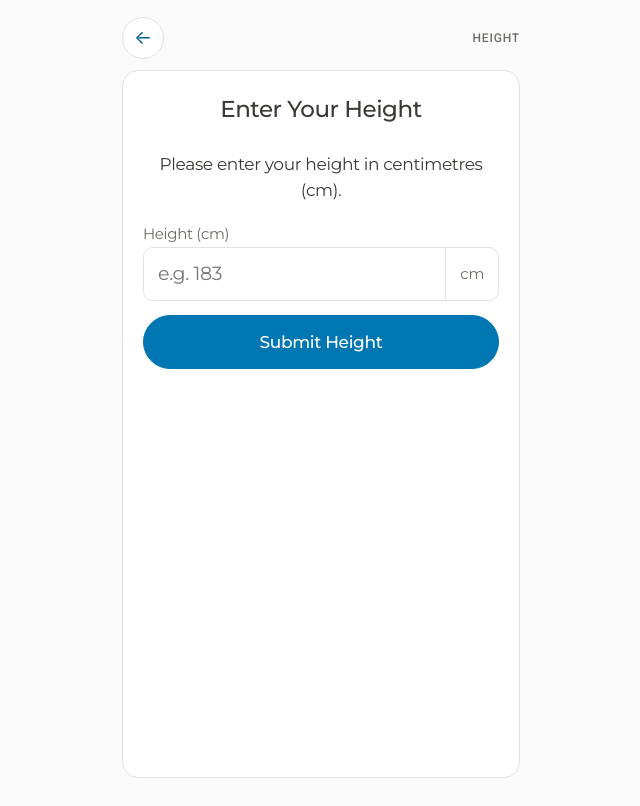
After one commit to RHW-USC/SBF50-Application, a Flask app: page /height-calibration in a window 1280 px wide. The commit adds this page. Shown: the whole page, without its empty margins (319-959 px from the left). Run offline with Flask 3, Linux system fonts and the light colour scheme.

Commit message:
Final Prototype

```diff
--- a/app.py
+++ b/app.py
@@ -5,6 +5,10 @@ app = Flask(__name__)
 @app.route("/")
 def home():
     return render_template("index.html")
+
+@app.route("/height-calibration")
+def height_calibration():
+    return render_template("height-calibration.html")
 
 @app.route("/choose-test")
 def choose_test():
--- a/static/javascript/main.js
+++ b/static/javascript/main.js
@@ -40,12 +40,15 @@ const testInstructions = {
   }
 };
 
+
 const defaults = {
   camera: false,
   test: null,
   score: 0,
-  results: []
+  results: [],
+  height: null
 };
+
 
 /* ----------------------------------------
    Storage
@@ -148,6 +151,68 @@ function go(url) {
   location.href = url;
 }
 
+
+/* ----------------------------------------
+   Height
+---------------------------------------- */
+
+// Retrieve the user's saved height in centimetres.
+function getHeight() {
+  const height = state().height;
+
+  return Number.isFinite(height) && height > 0
+    ? height
+    : null;
+}
+
+// Reset the saved height without affecting test results.
+function resetHeight() {
+  save({ height: null });
+}
+
+// Initialise the height page.
+function initHeight() {
+  const form = document.getElementById('heightForm');
+  const heightInput = document.getElementById('heightInput');
+  const heightMessage = document.getElementById('heightMessage');
+  const heightButton = document.getElementById('submitHeight');
+
+  if (!form || !heightInput || !heightButton) return;
+
+  // Display the previously saved height, if available.
+  const savedHeight = getHeight();
+
+  if (savedHeight !== null) {
+    heightInput.value = savedHeight;
+  }
+
+  heightButton.addEventListener('click', event => {
+    event.preventDefault();
+
+    const height = Number(heightInput.value);
+
+    // Validate the height before saving it.
+    if (heightInput.value.trim() === '' || !Number.isFinite(height) || height < 500 || height > 2500) {
+      heightInput.setCustomValidity('Please enter a height (cm) between 500 and 2500 cm.');
+      heightInput.reportValidity();
+      heightInput.setCustomValidity('');
+      return;
+    }
+
+    // Save the height in browser storage.
+    save({ height });
+
+    if (heightMessage) {
+      heightMessage.textContent = 'Height saved successfully.';
+    }
+
+    // Return to the Choose Test page.
+    go('choose-test');
+  });
+}
+
+
+
 /* ----------------------------------------
    Choose Test
 ---------------------------------------- */
@@ -158,10 +223,8 @@ function renderChooseProgress(options) {
   const count = available.filter(option => completed.has(option.dataset.test)).length;
 
   // Use the IDs when available, or the original page elements.
-  const countText = document.querySelector('#completionCount')
-    || document.querySelector('.micro');
-  const progressBar = document.querySelector('#completionProgress')
-    || document.querySelector('.progress span');
+  const countText = document.querySelector('#completionCount') || document.querySelector('.micro');
+  const progressBar = document.querySelector('#completionProgress') || document.querySelector('.progress span');
 
   if (countText) {
     countText.textContent = `${count} of ${available.length} completed`;
@@ -202,9 +265,7 @@ function initChoose() {
     !option.classList.contains('unavailable') && testDetails[option.dataset.test]
   );
 
-  const selected = testDetails[savedTest]
-    ? savedTest
-    : firstAvailable?.dataset.test || 'sit-to-stand';
+  const selected = testDetails[savedTest] ? savedTest : firstAvailable?.dataset.test || 'sit-to-stand';
 
   save({ test: selected });
 
@@ -300,10 +361,9 @@ function initTest() {
       completedAt: completedAt.toISOString()
     };
 
-    save({
-      score: result.score,
-      results: [...state().results, result]
-    });
+    if (selected !== 'finger-to-floor' || result.score !== 0) {
+        save({ score: result.score, results: [...state().results, result] });
+    }
 
     go('results');
   }
--- /dev/null
+++ b/templates/height-calibration.html
@@ -0,0 +1,45 @@
+
+{% extends "base.html" %}
+
+{% block head %}
+  <meta charset="utf-8">
+  <meta name="viewport" content="width=device-width,initial-scale=1">
+  <title>Height</title>
+{% endblock %}
+
+{% block body %}
+  <div class="app">
+    <div class="topbar">
+      <a class="icon-btn" href="{{ url_for('home') }}">←</a>
+      <span class="kicker">Height</span>
+    </div>
+
+    <main class="card">
+      <h2 style="text-align: center;">Enter Your Height</h2>
+      <p style="text-align: center;">Please enter your height in centimetres (cm).</p>
+
+      <form id="heightForm">
+        <label class="field-label" for="heightInput">Height (cm)</label>
+
+        <div class="input-row">
+          <input type="number"
+            id="heightInput"
+            name="height"
+            min="50"
+            max="250"
+            step="0.1"
+            placeholder="e.g. 183"
+            required>
+          <span class="input-unit">cm</span>
+        </div>
+
+        <p class="notice" id="heightMessage" aria-live="polite"></p>
+
+        <a class="btn" id="submitHeight">Submit Height</a>
+      </form>
+    </main>
+  </div>
+
+  <script src="{{ url_for('static', filename='javascript/main.js') }}"></script>
+  <script>initHeight()</script>
+{% endblock %}
--- a/templates/index.html
+++ b/templates/index.html
@@ -32,7 +32,7 @@
 
       <div class="spacer"></div>
 
-      <a class="btn" href="{{ url_for('choose_test') }}">Get Started →</a>
+      <a class="btn" href="{{ url_for('height_calibration') }}">Get Started →</a>
       <a class="btn secondary" href="{{ url_for('results') }}">Previous Results</a>
 
       <div class="micro" style="margin-top:10px">Movement screening is not a diagnosis.</div>
--- a/templates/instructions.html
+++ b/templates/instructions.html
@@ -3,7 +3,7 @@
 {% block head %}
   <meta charset="utf-8">
   <meta name="viewport" content="width=device-width,initial-scale=1">
-  <title>Test Screen</title>
+  <title>Instructions</title>
 {% endblock %}
 
 {% block body %}
--- a/templates/results.html
+++ b/templates/results.html
@@ -17,8 +17,8 @@
       <h1>Assessment<br>Results</h1>
       <p class="subtitle">Your latest result</p>
 
-      <h3>Best Results</h3>
-      <p class="micro" style="text-align:left">Your personal best for each test is saved in this browser until you delete it.</p>
+      <h3 style="text-align: center;">Best Results</h3>
+      <p class="micro" style="text-align:center">Your personal best for each test is saved in this browser until you delete it.</p>
       <div class="metric-list" id="bestResults"></div>
 
       <div class="micro">Results are movement-screening measurements and should be interpreted in context.</div>
--- a/templates/test.html
+++ b/templates/test.html
@@ -40,7 +40,7 @@
 
       <div class="progress"><span id="testProgress"></span></div>
 
-      <div class="tip-box"><b>Instruction</b><br>Complete the movement at a comfortable pace. The camera will track your position.</div>
+      <div class="tip-box">Complete the movement at a comfortable pace. The camera will track your position.</div>
 
       <div class="spacer"></div>
 
```
Also changed, not shown: static/javascript/test_limb_parameters/finger_to_floor_angles.js (+30 -30 lines), static/javascript/track_patient.js (+12 -13 lines).
